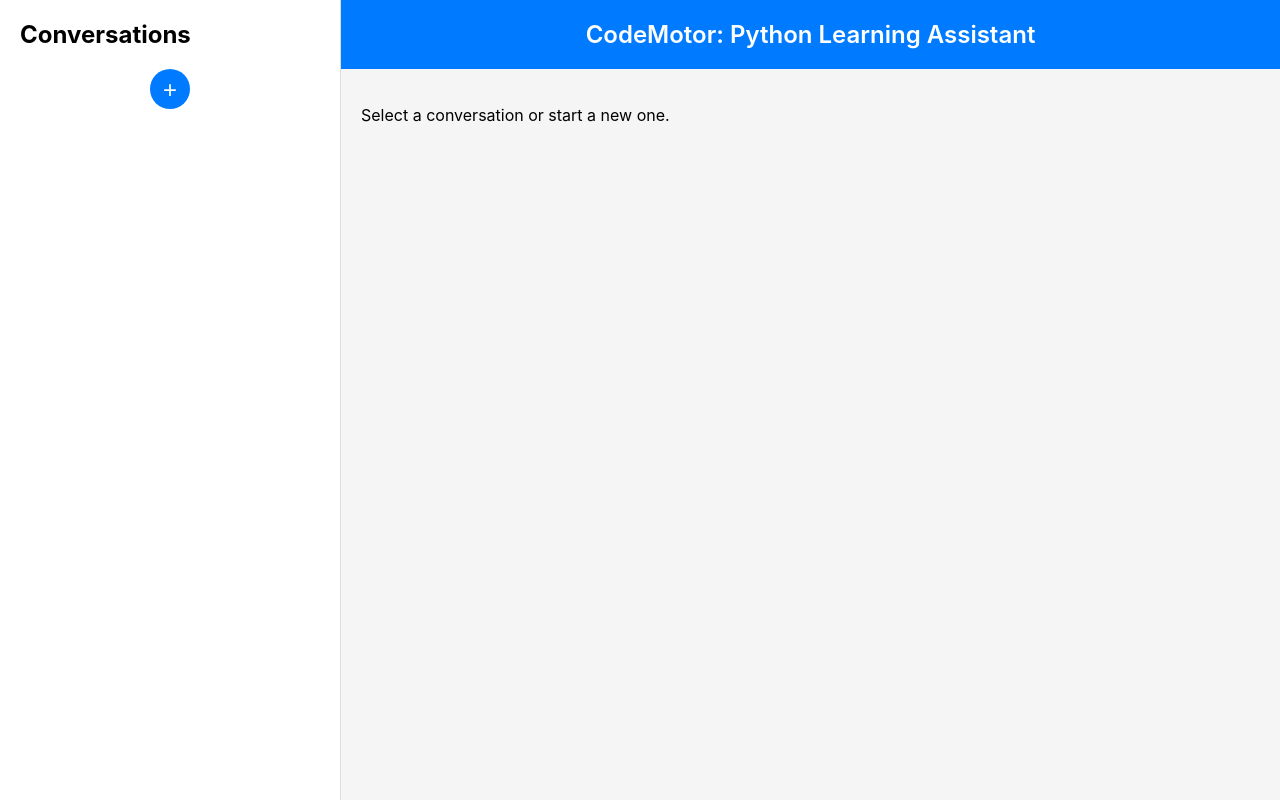
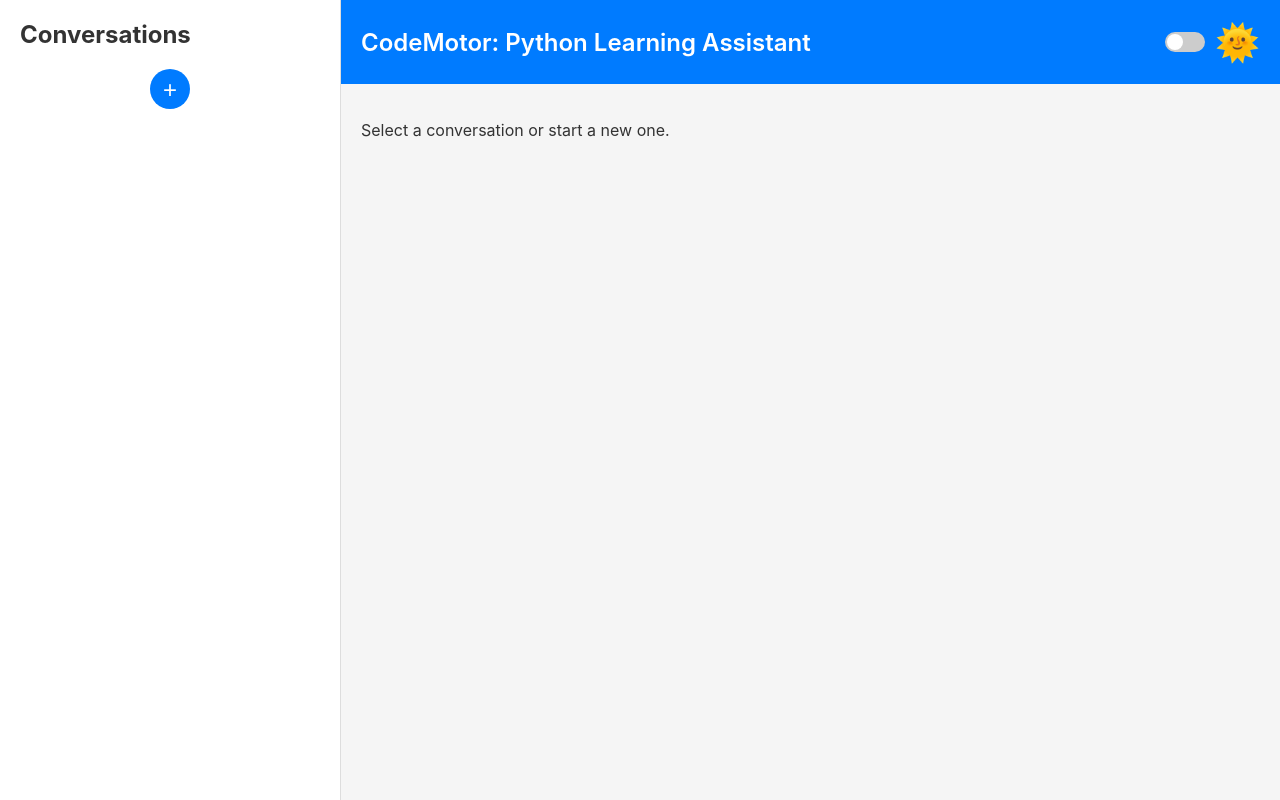
Before and after one commit to pacerclub/PySensei, a Flask app: template templates/index.html in a window 1280 px wide. Run offline with Flask 3, Linux system fonts and the light colour scheme; the template is opened without the code that fills it, so the values that code supplies are empty; some web fonts are replaced.

Commit message:
Added dark/light mode

```diff
--- a/templates/index.html
+++ b/templates/index.html
@@ -7,21 +7,43 @@
     <style>
         @import url('https://fonts.googleapis.com/css2?family=SF+Pro+Text:wght@400;600&display=swap');
 
+        :root {
+            --bg-color-light: #f5f5f5;
+            --bg-color-dark: #1e1e1e;
+            --text-color-light: #333;
+            --text-color-dark: #ddd;
+            --primary-color: #007bff;
+            --secondary-color: #f0f0f0;
+            --border-color-light: #ddd;
+            --border-color-dark: #444;
+        }
+
         body {
             font-family: 'SF Pro Text', -apple-system, BlinkMacSystemFont, 'Segoe UI', Roboto, 'Helvetica Neue', Arial, sans-serif;
-            background-color: #f5f5f5;
+            background-color: var(--bg-color-light);
+            color: var(--text-color-light);
             margin: 0;
             padding: 0;
             display: flex;
             height: 100vh;
             overflow: hidden;
+            transition: background-color 0.3s, color 0.3s;
+        }
+        .dark-mode {
+            background-color: var(--bg-color-dark);
+            color: var(--text-color-dark);
         }
         .sidebar {
             width: 300px;
             background-color: #fff;
-            border-right: 1px solid #ddd;
+            border-right: 1px solid var(--border-color-light);
             padding: 20px;
             overflow-y: auto;
+            transition: background-color 0.3s, border-color 0.3s;
+        }
+        .dark-mode .sidebar {
+            background-color: var(--bg-color-dark);
+            border-color: var(--border-color-dark);
         }
         .sidebar h2 {
             margin-top: 0;
@@ -81,12 +112,15 @@
             width: 100%;
         }
         .chat-header {
-            background-color: #007bff;
+            background-color: var(--primary-color);
             color: #fff;
             padding: 20px;
             text-align: center;
             font-weight: 600;
             font-size: 1.5em;
+            display: flex;
+            justify-content: space-between;
+            align-items: center;
         }
         .chat-messages {
             flex: 1;
@@ -196,6 +248,44 @@
             padding: 2px 5px;
             border-radius: 3px;
         }
+        /* Toggle Switch */
+        .toggle-switch {
+            display: flex;
+            align-items: center;
+            cursor: pointer;
+        }
+        .toggle-switch input {
+            display: none;
+        }
+        .toggle-switch .switch {
+            position: relative;
+            width: 40px;
+            height: 20px;
+            background-color: #ccc;
+            border-radius: 12px;
+            transition: background-color 0.3s;
+        }
+        .toggle-switch .switch::before {
+            content: '';
+            position: absolute;
+            width: 16px;
+            height: 16px;
+            background-color: #fff;
+            border-radius: 50%;
+            top: 2px;
+            left: 2px;
+            transition: transform 0.3s;
+        }
+        .toggle-switch input:checked + .switch {
+            background-color: var(--primary-color);
+        }
+        .toggle-switch input:checked + .switch::before {
+            transform: translateX(20px);
+        }
+        .toggle-switch .icon {
+            font-size: 1.5em;
+            margin-left: 10px;
+        }
     </style>
 </head>
 <body>
@@ -213,7 +303,12 @@
     </div>
     <div class="chat-container">
         <div class="chat-header">
-            CodeMotor: Python Learning Assistant
+            <span>CodeMotor: Python Learning Assistant</span>
+            <div class="toggle-switch" onclick="toggleMode()">
+                <input type="checkbox" id="mode-switch">
+                <span class="switch"></span>
+                <span class="icon" id="mode-icon">🌞</span>
+            </div>
         </div>
         <div class="chat-messages" id="chat-messages">
             {% if chat_id %}
@@ -296,6 +391,13 @@
             if (!window.location.href.includes('chat')) {
                 startNewConversation();
             }
+            // Set the initial mode
+            const mode = localStorage.getItem('mode') || 'light';
+            if (mode === 'dark') {
+                document.body.classList.add('dark-mode');
+                document.getElementById('mode-switch').checked = true;
+                document.getElementById('mode-icon').innerText = '🌜';
+            }
         };
 
         async function confirmDelete(chat_id) {
@@ -306,6 +408,12 @@
                 window.location.href = '/';
             }
         }
+
+        function toggleMode() {
+            const isDarkMode = document.body.classList.toggle('dark-mode');
+            localStorage.setItem('mode', isDarkMode ? 'dark' : 'light');
+            document.getElementById('mode-icon').innerText = isDarkMode ? '🌜' : '🌞';
+        }
     </script>
 </body>
 </html>
```
Also changed, not shown: other parts of templates/index.html (+38 -11 lines).
